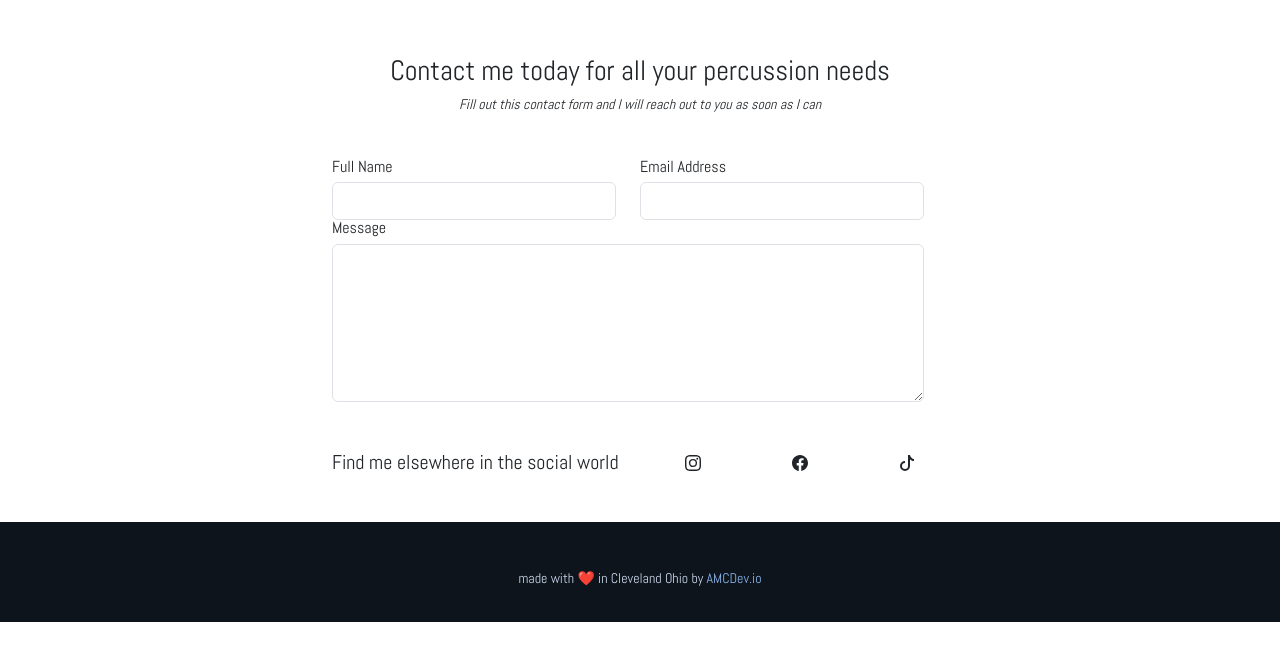
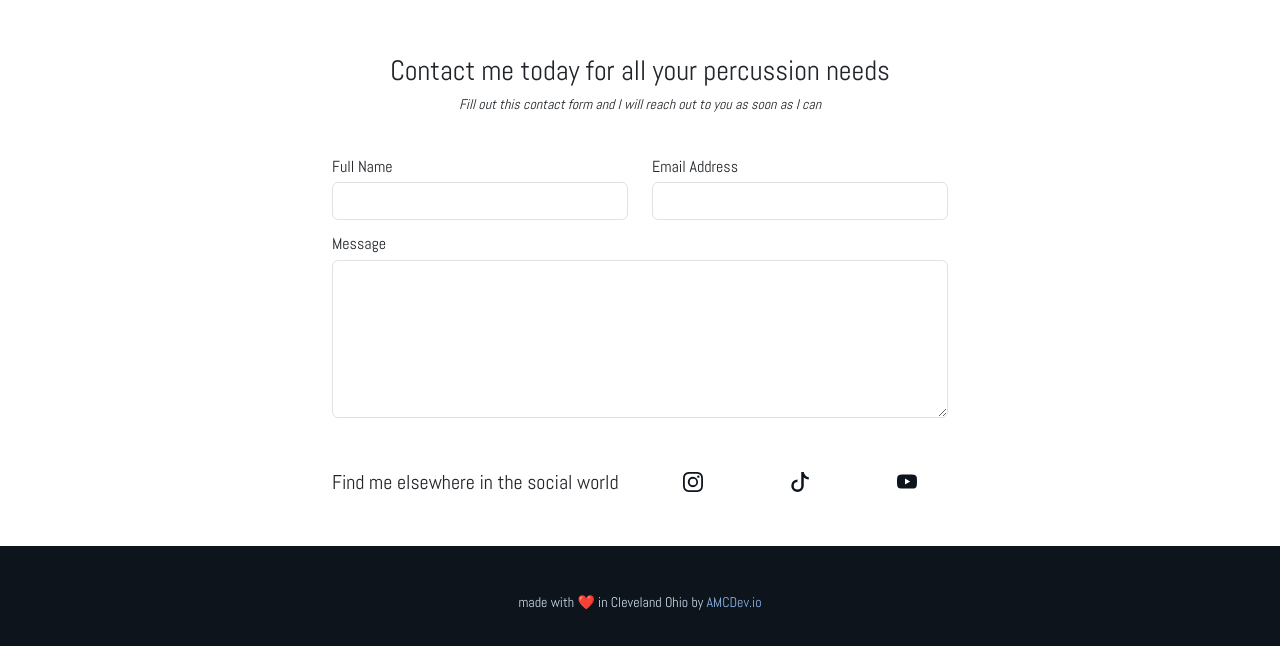
Before and after one commit to CalvinAMiller94/CalvinAMiller94.github.io, a plain HTML site: page index.html in a window 1280 px wide. Shown: the part 2357-3003 px from the top of the page. Before the commit the page ends 2979 px from the top, so only its background shows below. Drawn offline with nearby package versions, Linux system fonts and the light colour scheme; a script that the page names is missing.

Commit message:
contact-form as a module, landing page styling

```diff
--- a/index.html
+++ b/index.html
@@ -89,8 +89,8 @@
           </div>
         </section>
       </div>
+      <section>
         <div class="container-fluid">
-        <section>
           <div class="row py-5 text-center">
             <div class="col">
               <h3>Contact me today for all your percussion needs</h3>
@@ -100,65 +100,61 @@
           <div class="row">
             <div class="col-lg-3"></div>
             <div class="col-lg-6">
-              <form class="row">
-                <div class="row">
-                  <div class="col-md-6">
-                    <label class="form-label">Full Name</label>
-                    <input type="text" class="form-control">
-                  </div>
-                  <div class="col-md-6">
-                    <label class="form-label">Email Address</label>
-                    <input type="email" class="form-control">
+              <div id="contact-form-container">
               </div>
             </div>
-                <div class="row">
-                  <div class="col">
-                    <Label class="form-label">Message</Label>
-                    <textarea class="form-control" rows="6"></textarea>
-                  </div>
-                </div>
-              </form>
           </div>
         </div>
       </section>
-      </div>
+      <section>
         <div class="container-fluid">
-        <section>
           <div class="row py-5">
             <div class="col-lg-3"></div>
-            <div class="col-md-3">
+            <div class="col-md-3 pt-1">
               <h5 class="m-0">
                 Find me elsewhere in the social world
               </h5>
             </div>
             <div class="col-md-3">
-              <div class="row pt-1 text-center">
+              <div class="row text-center">
                 <div class="col">
-                  <svg xmlns="http://www.w3.org/2000/svg" width="16" height="16" fill="currentColor"
+                  <div class="social-link insta">
+                    <a href="https://www.instagram.com/miller.calvin" target="_blank">
+                      <svg xmlns="http://www.w3.org/2000/svg" width="20" height="20" fill="currentColor"
                         class="bi bi-instagram" viewBox="0 0 16 16">
                         <path
                           d="M8 0C5.829 0 5.556.01 4.703.048 3.85.088 3.269.222 2.76.42a3.9 3.9 0 0 0-1.417.923A3.9 3.9 0 0 0 .42 2.76C.222 3.268.087 3.85.048 4.7.01 5.555 0 5.827 0 8.001c0 2.172.01 2.444.048 3.297.04.852.174 1.433.372 1.942.205.526.478.972.923 1.417.444.445.89.719 1.416.923.51.198 1.09.333 1.942.372C5.555 15.99 5.827 16 8 16s2.444-.01 3.298-.048c.851-.04 1.434-.174 1.943-.372a3.9 3.9 0 0 0 1.416-.923c.445-.445.718-.891.923-1.417.197-.509.332-1.09.372-1.942C15.99 10.445 16 10.173 16 8s-.01-2.445-.048-3.299c-.04-.851-.175-1.433-.372-1.941a3.9 3.9 0 0 0-.923-1.417A3.9 3.9 0 0 0 13.24.42c-.51-.198-1.092-.333-1.943-.372C10.443.01 10.172 0 7.998 0zm-.717 1.442h.718c2.136 0 2.389.007 3.232.046.78.035 1.204.166 1.486.275.373.145.64.319.92.599s.453.546.598.92c.11.281.24.705.275 1.485.039.843.047 1.096.047 3.231s-.008 2.389-.047 3.232c-.035.78-.166 1.203-.275 1.485a2.5 2.5 0 0 1-.599.919c-.28.28-.546.453-.92.598-.28.11-.704.24-1.485.276-.843.038-1.096.047-3.232.047s-2.39-.009-3.233-.047c-.78-.036-1.203-.166-1.485-.276a2.5 2.5 0 0 1-.92-.598 2.5 2.5 0 0 1-.6-.92c-.109-.281-.24-.705-.275-1.485-.038-.843-.046-1.096-.046-3.233s.008-2.388.046-3.231c.036-.78.166-1.204.276-1.486.145-.373.319-.64.599-.92s.546-.453.92-.598c.282-.11.705-.24 1.485-.276.738-.034 1.024-.044 2.515-.045zm4.988 1.328a.96.96 0 1 0 0 1.92.96.96 0 0 0 0-1.92m-4.27 1.122a4.109 4.109 0 1 0 0 8.217 4.109 4.109 0 0 0 0-8.217m0 1.441a2.667 2.667 0 1 1 0 5.334 2.667 2.667 0 0 1 0-5.334" />
                       </svg>
+                    </a>
+                  </div>
                 </div>
                 <div class="col">
-                  <svg xmlns="http://www.w3.org/2000/svg" width="16" height="16" fill="currentColor"
-                    class="bi bi-facebook" viewBox="0 0 16 16">
-                    <path
-                      d="M16 8.049c0-4.446-3.582-8.05-8-8.05C3.58 0-.002 3.603-.002 8.05c0 4.017 2.926 7.347 6.75 7.951v-5.625h-2.03V8.05H6.75V6.275c0-2.017 1.195-3.131 3.022-3.131.876 0 1.791.157 1.791.157v1.98h-1.009c-.993 0-1.303.621-1.303 1.258v1.51h2.218l-.354 2.326H9.25V16c3.824-.604 6.75-3.934 6.75-7.951" />
-                  </svg>
-                </div>
-                <div class="col">
-                  <svg xmlns="http://www.w3.org/2000/svg" width="16" height="16" fill="currentColor"
+                  <div class="social-link tiktok">
+                    <a href="https://www.tiktok.com/@calvinmillerdrums" target="_blank">
+                      <svg xmlns="http://www.w3.org/2000/svg" width="20" height="20" fill="currentColor"
                         class="bi bi-tiktok" viewBox="0 0 16 16">
                         <path
                           d="M9 0h1.98c.144.715.54 1.617 1.235 2.512C12.895 3.389 13.797 4 15 4v2c-1.753 0-3.07-.814-4-1.829V11a5 5 0 1 1-5-5v2a3 3 0 1 0 3 3z" />
                       </svg>
+                    </a>
+                  </div>
+                </div>
+                <div class="col">
+                  <div class="social-link youtube">
+                    <a href="https://www.youtube.com/@CalvinMDrums" target="_blank">
+                      <svg xmlns="http://www.w3.org/2000/svg" width="20" height="20" fill="currentColor"
+                        class="bi bi-youtube" viewBox="0 0 16 16">
+                        <path
+                          d="M8.051 1.999h.089c.822.003 4.987.033 6.11.335a2.01 2.01 0 0 1 1.415 1.42c.101.38.172.883.22 1.402l.01.104.022.26.008.104c.065.914.073 1.77.074 1.957v.075c-.001.194-.01 1.108-.082 2.06l-.008.105-.009.104c-.05.572-.124 1.14-.235 1.558a2.01 2.01 0 0 1-1.415 1.42c-1.16.312-5.569.334-6.18.335h-.142c-.309 0-1.587-.006-2.927-.052l-.17-.006-.087-.004-.171-.007-.171-.007c-1.11-.049-2.167-.128-2.654-.26a2.01 2.01 0 0 1-1.415-1.419c-.111-.417-.185-.986-.235-1.558L.09 9.82l-.008-.104A31 31 0 0 1 0 7.68v-.123c.002-.215.01-.958.064-1.778l.007-.103.003-.052.008-.104.022-.26.01-.104c.048-.519.119-1.023.22-1.402a2.01 2.01 0 0 1 1.415-1.42c.487-.13 1.544-.21 2.654-.26l.17-.007.172-.006.086-.003.171-.007A100 100 0 0 1 7.858 2zM6.4 5.209v4.818l4.157-2.408z" />
+                      </svg>
+                    </a>
+                  </div>
+                </div>
               </div>
             </div>
           </div>
         </div>
       </section>
-      </div>
     </div>
     <footer>
       <div class="container-fluid">
@@ -171,6 +167,7 @@
     </footer>
   </main>
   <script src="index.js"></script>
+  <script type="module" src="/module/contact-form.js"></script>
   <script src="https://cdn.jsdelivr.net/npm/bootstrap@5.3.2/dist/js/bootstrap.bundle.min.js"
     integrity="sha384-C6RzsynM9kWDrMNeT87bh95OGNyZPhcTNXj1NW7RuBCsyN/o0jlpcV8Qyq46cDfL"
     crossorigin="anonymous"></script>
--- /dev/null
+++ b/module/contact-form.js
@@ -0,0 +1,52 @@
+document.addEventListener("DOMContentLoaded", (event) => {
+  generateContactForm();
+});
+
+function generateContactForm() {
+  let contactFormContainer = document.getElementById('contact-form-container');
+  let contactForm = document.createElement('form');
+  contactForm.innerHTML = `
+    <div class="row pb-3">
+      <div class="col-md-6">
+        <label for="fullNameControl" class="form-label">Full Name</label>
+        <input type="text" class="form-control" id="fullNameControl">
+      </div>
+      <div class="col-md-6">
+        <label for="emailControl" class="form-label">Email Address</label>
+        <input type="email" class="form-control" id="emailControl">
+      </div>
+    </div>
+    <div class="row">
+      <div class="col">
+        <Label for="messageControl" class="form-label">Message</Label>
+        <textarea class="form-control" rows="6" id="messageControl"></textarea>
+      </div>
+    </div>
+  `;
+  contactFormContainer.append(contactForm);
+}
+
+// Initial SendGrid API call below
+
+// const sgMail = require('@sendgrid/mail')
+// sgMail.setApiKey(process.env.SENDGRID_API_KEY)
+
+// const msg = {
+//   to: 'test@example.com', // Change to your recipient
+//   from: 'test@example.com', // Change to your verified sender
+//   subject: 'Sending with SendGrid is Fun',
+//   text: 'and easy to do anywhere, even with Node.js',
+//   html: '<strong>and easy to do anywhere, even with Node.js</strong>',
+// }
+
+// sgMail
+//   .send(msg)
+//   .then((response) => {
+//     console.log(response[0].statusCode)
+//     console.log(response[0].headers)
+//   })
+//   .catch((error) => {
+//     console.error(error)
+//   })
+
+// Other options are SMTPJS and smtp.gmail server
--- a/pages/faq.js
+++ b/pages/faq.js
@@ -5,7 +5,7 @@ window.onload = (event) => {
 }
 
 function generateList(faqList) {
-  let listContainer = document.getElementById('accordion-container');
+  let listContainer = document.getElementById('faq-accordion-container');
   faqList.forEach(faqItem => {
     console.log(faqItem);
     let accordionItem = document.createElement('div');
--- a/style.css
+++ b/style.css
@@ -1,4 +1,4 @@
-@property --bg-dark {
+@property --main-dark {
   syntax: "<color>";
   inherits: false;
   initial-value: #0d141c;
@@ -35,7 +35,7 @@ body {
 
 header {
   color: var(--text-light);
-  background: var(--bg-dark);
+  background: var(--main-dark);
 }
 
 .landing-page-header {
@@ -44,7 +44,7 @@ header {
 }
 
 .content-break1 {
-  background: var(--bg-dark) url("./assets/images/content-break1-bg.jpg");
+  background: var(--main-dark) url("./assets/images/content-break1-bg.jpg");
   height: 50vh;
   background-attachment: fixed;
   background-position: center;
@@ -54,7 +54,7 @@ header {
 }
 
 .content-break2 {
-  background: var(--bg-dark) url("./assets/images/content-break2-bg.jpg");
+  background: var(--main-dark) url("./assets/images/content-break2-bg.jpg");
   height: 50vh;
   background-attachment: fixed;
   background-position: center;
@@ -63,10 +63,35 @@ header {
   filter: brightness(0.65) hue-rotate(220deg) grayscale(50%);
 }
 
+div.social-link {
+  padding-top: 6px;
+  margin: auto;
+  height: 32px;
+  width: 32px;
+  border-radius: 50%;
+
+  a {
+    color: var(--main-dark);
+  }
+}
+
+div.insta:hover {
+  background-image: linear-gradient(to bottom left, purple, red, yellow);
+}
+
+div.tiktok:hover {
+  background-image: linear-gradient(to bottom right, #00f2ea, #ff0050);
+}
+
+div.youtube:hover {
+  background-color: #FF0000;
+}
+
 footer {
-  background-color: var(--bg-dark);
+  background-color: var(--main-dark);
   color: var(--text-light);
   height: 100px;
+
   a {
     text-decoration: none;
     color: var(--link-text-light);
```
Also changed, not shown: index.js (deleted, +0 -20 lines), pages/faq.html (+28 -6 lines). Lines whose indentation alone changed are shown as unchanged.
